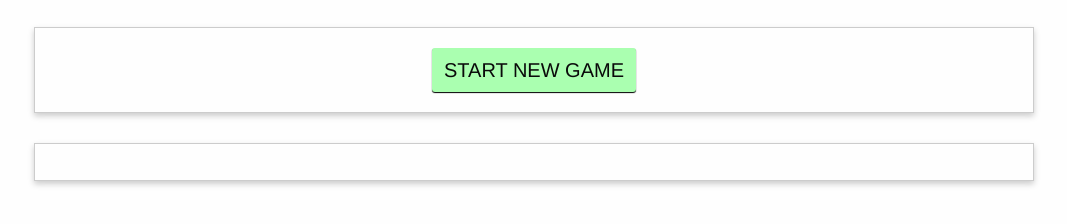
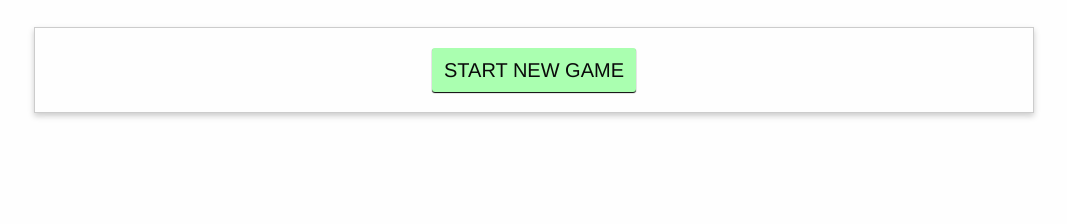
Before and after one commit to DarkEye123/MonsterGame, a website: page index.html in a window 1280 px wide. Shown: the part 134-358 px from the top of the page, without its empty margins (106-1173 px from the left). Drawn offline with nearby package versions, Linux system fonts and the light colour scheme.

Commit message:
hide log in no messages are present

```diff
--- a/index.html
+++ b/index.html
@@ -40,7 +40,7 @@
             <button id="give-up" @click="giveUp">GIVE UP</button>
         </div>
     </section>
-    <section class="row log">
+    <section class="row log" v-if="logMessages.length > 0">
         <div class="small-12 columns">
             <ul>
                 <li v-for="log in logMessages" :class="{ 'player-turn': !log.entity.isMonster, 'monster-turn': log.entity.isMonster }">
```
